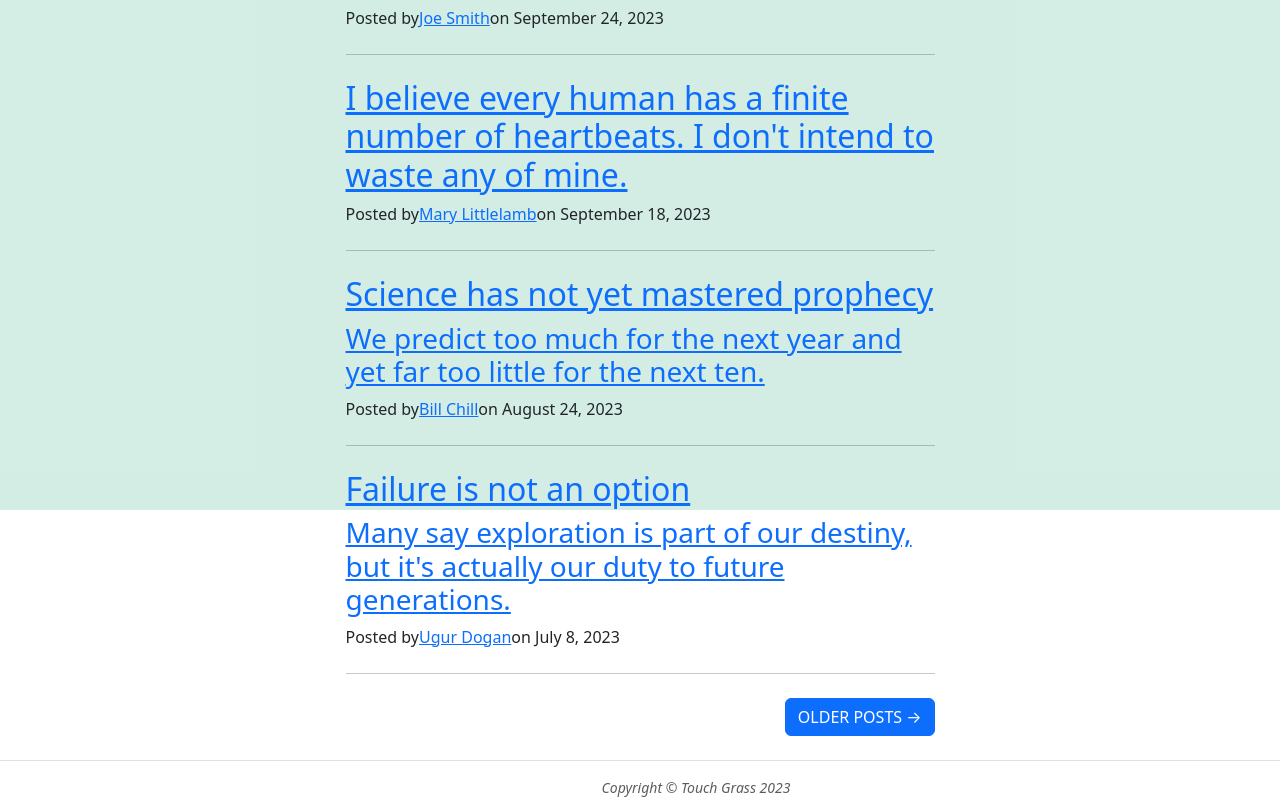
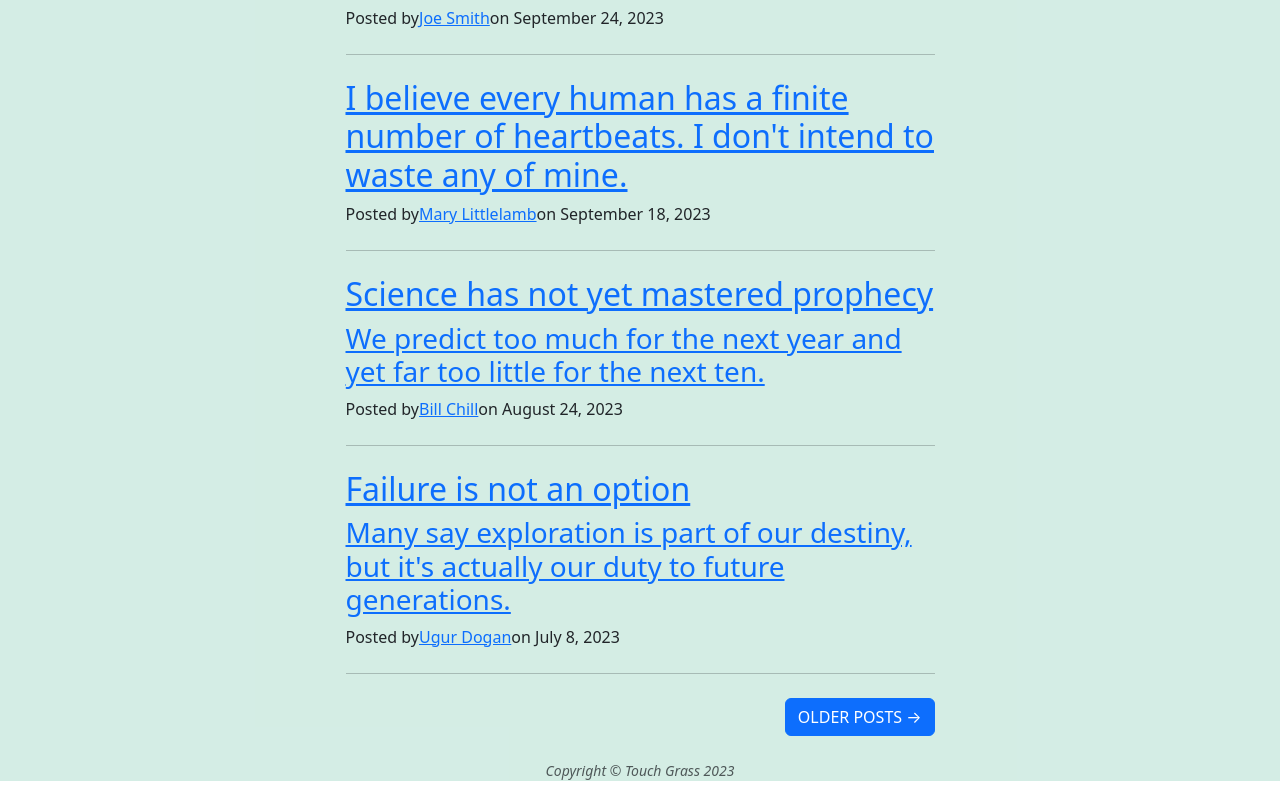
Before and after one commit to COMPE561GROUP2/gui, a React (Create React App) app: page /blog in a window 1280 px wide. Shown: the part 290-1088 px from the top of the page. Built offline with nearby package versions, Linux system fonts and the light colour scheme.

Commit message:
Added footer element Made background fullscreen on each page

```diff
--- a/src/App.css
+++ b/src/App.css
@@ -37,6 +37,10 @@
   }
 }
 
+.body {
+  height: 100vh;
+}
+
 .head_user {
   text-align: center;
   margin: 30px;
@@ -61,6 +65,8 @@
   color: green;
 }
 
+
+
 .loginTextHeader {
   text-align: center;
   font-family: Arial, Helvetica, sans-serif;
@@ -78,7 +84,11 @@
 }
 
 .fullscreen {
-  height: 100vh;
+  position: relative;
+  padding: 0;
+  margin: 0;
+  width: 100%;
+  height: 100%;
 }
 
 li {
--- a/src/App.js
+++ b/src/App.js
@@ -9,6 +9,7 @@ import Activities from "./pages/Activities.js";
 import UserPage from "./pages/UserPage.js";
 
 import Navbar from "./elements/Navbar.js";
+import Footer from "./elements/Footer.js"
 
 import logo from "./logo.svg";
 
@@ -55,6 +56,8 @@ class App extends React.Component {
                 <Route path="*" element={<Navigate to="home" replace />} />
               </Routes>
             </div>
+
+            <Footer />
           </div>
         </div>
       </AuthProvider>
--- /dev/null
+++ b/src/elements/Footer.js
@@ -0,0 +1,14 @@
+
+const Footer = () => {
+  return (
+    <>
+      <footer>
+        <div className="small text-center text-muted fst-italic">
+          Copyright © Touch Grass 2023
+        </div>
+      </footer>
+    </>
+  );
+};
+
+export default Footer;
--- a/src/pages/Blog.js
+++ b/src/pages/Blog.js
@@ -146,47 +146,6 @@ const Blog = () => {
           </div>
         </div>
       </div>
-
-      {/* Footer*/}
-      <footer className="border-top">
-        <div className="container px-4 px-lg-5">
-          <div className="row gx-4 gx-lg-5 justify-content-center">
-            <div className="col-md-10 col-lg-8 col-xl-7">
-              <ul className="list-inline text-center">
-                <li className="list-inline-item">
-                  <a href="#!">
-                    <span className="fa-stack fa-lg">
-                      <i className="fas fa-circle fa-stack-2x" />
-                      <i className="fab fa-twitter fa-stack-1x fa-inverse" />
-                    </span>
-                  </a>
-                </li>
-                <li className="list-inline-item">
-                  <a href="#!">
-                    <span className="fa-stack fa-lg">
-                      <i className="fas fa-circle fa-stack-2x" />
-                      <i className="fab fa-facebook-f fa-stack-1x fa-inverse" />
-                    </span>
-                  </a>
-                </li>
-                <li className="list-inline-item">
-                  <a href="#!">
-                    <span className="fa-stack fa-lg">
-                      <i className="fas fa-circle fa-stack-2x" />
-                      <i className="fab fa-github fa-stack-1x fa-inverse" />
-                    </span>
-                  </a>
-                </li>
-              </ul>
-              <div className="small text-center text-muted fst-italic">
-                Copyright © Touch Grass 2023
-              </div>
-            </div>
-          </div>
-        </div>
-      </footer>
-      {/* Bootstrap core JS*/}
-      {/* Core theme JS*/}
     </>
   );
 };
--- a/src/pages/Help.js
+++ b/src/pages/Help.js
@@ -15,6 +15,7 @@ const Help = () => {
         {" "}
         Help &amp; FAQ
       </h1>
+      <div className="body">
         <div className="accordion" id="accordionExample">
           <div className="accordion-item">
             <h2 className="accordion-header">
@@ -39,11 +40,12 @@ const Help = () => {
                 <strong>This is the first item's accordion body.</strong> It is
                 shown by default, until the collapse plugin adds the appropriate
                 classes that we use to style each element. These classes control
-              the overall appearance, as well as the showing and hiding via CSS
-              transitions. You can modify any of this with custom CSS or
-              overriding our default variables. It's also worth noting that just
-              about any HTML can go within the <code>.accordion-body</code>,
-              though the transition does limit overflow.
+                the overall appearance, as well as the showing and hiding via
+                CSS transitions. You can modify any of this with custom CSS or
+                overriding our default variables. It's also worth noting that
+                just about any HTML can go within the{" "}
+                <code>.accordion-body</code>, though the transition does limit
+                overflow.
               </div>
             </div>
           </div>
@@ -68,13 +70,14 @@ const Help = () => {
             >
               <div className="accordion-body">
                 <strong>This is the second item's accordion body.</strong> It is
-              hidden by default, until the collapse plugin adds the appropriate
-              classes that we use to style each element. These classes control
-              the overall appearance, as well as the showing and hiding via CSS
-              transitions. You can modify any of this with custom CSS or
-              overriding our default variables. It's also worth noting that just
-              about any HTML can go within the <code>.accordion-body</code>,
-              though the transition does limit overflow.
+                hidden by default, until the collapse plugin adds the
+                appropriate classes that we use to style each element. These
+                classes control the overall appearance, as well as the showing
+                and hiding via CSS transitions. You can modify any of this with
+                custom CSS or overriding our default variables. It's also worth
+                noting that just about any HTML can go within the{" "}
+                <code>.accordion-body</code>, though the transition does limit
+                overflow.
               </div>
             </div>
           </div>
@@ -99,18 +102,22 @@ const Help = () => {
             >
               <div className="accordion-body">
                 <strong>This is the third item's accordion body.</strong> It is
-              hidden by default, until the collapse plugin adds the appropriate
-              classes that we use to style each element. These classes control
-              the overall appearance, as well as the showing and hiding via CSS
-              transitions. You can modify any of this with custom CSS or
-              overriding our default variables. It's also worth noting that just
-              about any HTML can go within the <code>.accordion-body</code>,
-              though the transition does limit overflow.
+                hidden by default, until the collapse plugin adds the
+                appropriate classes that we use to style each element. These
+                classes control the overall appearance, as well as the showing
+                and hiding via CSS transitions. You can modify any of this with
+                custom CSS or overriding our default variables. It's also worth
+                noting that just about any HTML can go within the{" "}
+                <code>.accordion-body</code>, though the transition does limit
+                overflow.
               </div>
             </div>
           </div>
         </div>
-      <div className="center" style={{ backgroundColor: "rgb(207, 190, 163)" }}>
+        <div
+          className="center"
+          style={{ backgroundColor: "rgb(207, 190, 163)" }}
+        >
           <h1 className="center">
             Got Another Question?
             <br />
@@ -145,6 +152,7 @@ const Help = () => {
             <input type="submit" />
           </form>
         </div>
+      </div>
     </>
   );
 };
--- a/src/pages/Home.js
+++ b/src/pages/Home.js
@@ -91,9 +91,6 @@ const Home = () => {
             </div>
           </div>
         </div>
-        <div className="small text-center text-muted fst-italic">
-          Copyright © Touch Grass 2023
-        </div>
       </section>
     </>
   );
--- a/src/pages/Login.js
+++ b/src/pages/Login.js
@@ -15,9 +15,12 @@ const Login = () => {
         integrity="sha384-9ndCyUaIbzAi2FUVXJi0CjmCapSmO7SnpJef0486qhLnuZ2cdeRhO02iuK6FUUVM"
         crossOrigin="anonymous"
       />
-      <link rel="stylesheet" href="prototype_ss.css" />
+      <div className="body">
         <br /> <br />
-      <h2 className="loginTextHeader"> Please Enter Your Login Information </h2>
+        <h2 className="loginTextHeader">
+          {" "}
+          Please Enter Your Login Information{" "}
+        </h2>
         <br /> <br />
         <form className="loginSection" onSubmit={loginUser}>
           <label htmlFor="user_id"> Username or Email:</label>
@@ -46,6 +49,7 @@ const Login = () => {
             Register
           </button>
         </form>
+      </div>
     </>
   );
 };
```
Lines whose indentation alone changed are shown as unchanged.
